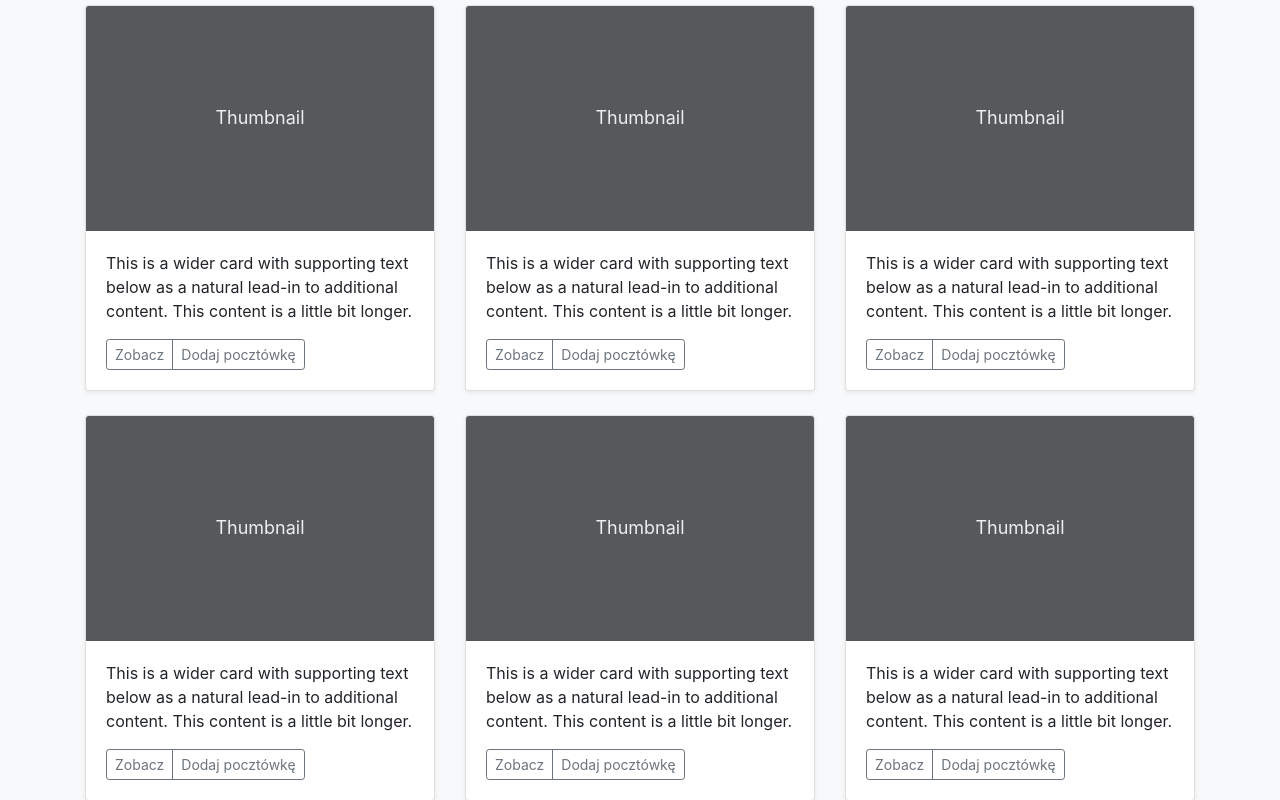
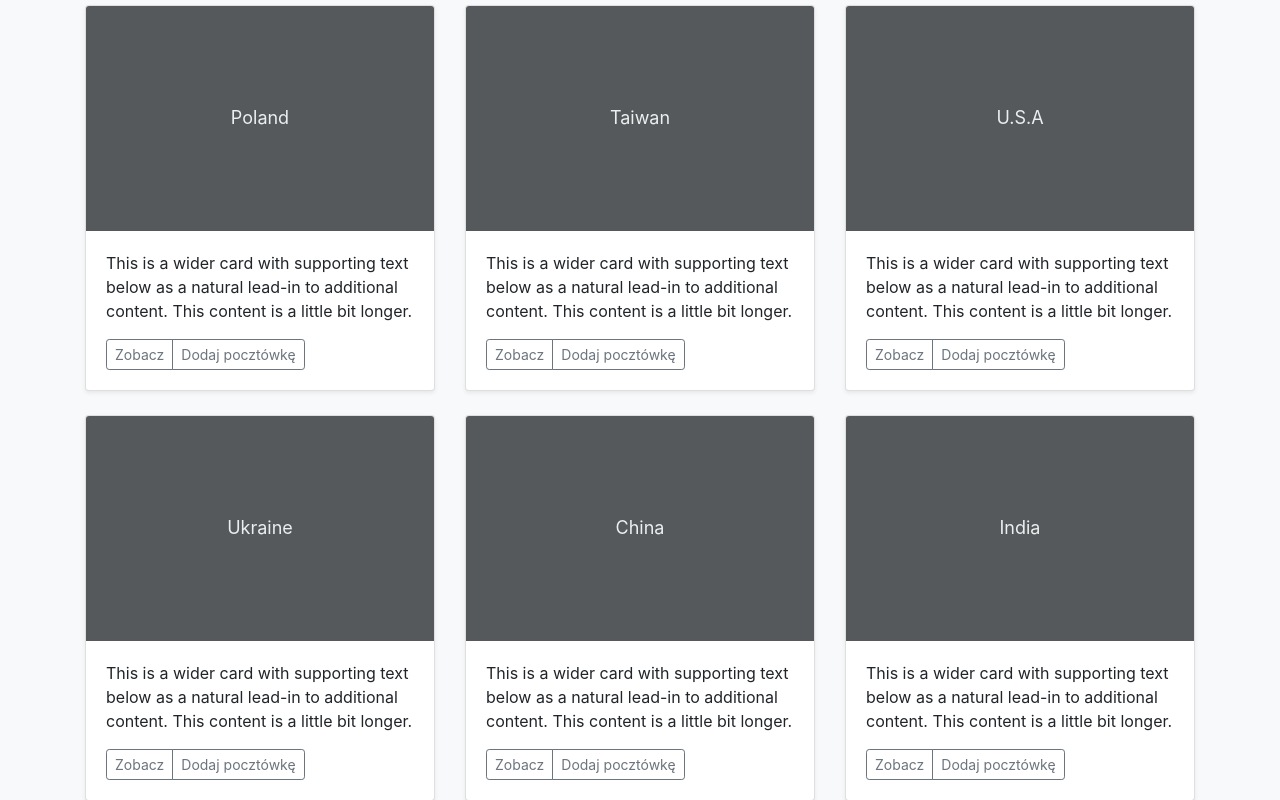
Before and after one commit to YahorKazak/Project-PHP-MVC, a Symfony app: template MyPostCards/templates/MainPage/index.html.twig in a window 1280 px wide. Shown: the part 771-1571 px from the top of the page. Run offline with Twig, Linux system fonts and the light colour scheme; the template is opened without the code that fills it, so the values that code supplies are empty; some libraries are stand-ins or nearby versions.

```diff
--- a/MyPostCards/templates/Image/Germany.html.twig
+++ b/MyPostCards/templates/Image/Germany.html.twig
@@ -5,3 +5,4 @@
 
     {{ form_row(form.brochure) }}
 {{ form_end(form) }}
+<button type="button" class="btn btn-sm btn-outline-secondary" onclick="location.href='http://127.0.0.1:8000/main/page'">Powróć</button>
--- a/MyPostCards/templates/Image/Netherlands.html.twig
+++ b/MyPostCards/templates/Image/Netherlands.html.twig
@@ -5,3 +5,4 @@
 
     {{ form_row(form.brochure) }}
 {{ form_end(form) }}
+<button type="button" class="btn btn-sm btn-outline-secondary" onclick="location.href='http://127.0.0.1:8000/main/page'">Powróć</button>
--- a/MyPostCards/templates/Image/new.html.twig
+++ b/MyPostCards/templates/Image/new.html.twig
@@ -5,3 +5,4 @@
 
     {{ form_row(form.brochure) }}
 {{ form_end(form) }}
+<button type="button" class="btn btn-sm btn-outline-secondary" onclick="location.href='http://127.0.0.1:8000/main/page'">Powróć</button>
--- a/MyPostCards/templates/MainPage/index.html.twig
+++ b/MyPostCards/templates/MainPage/index.html.twig
@@ -126,13 +126,13 @@
 
                 <div class="col-md-4">
                     <div class="card mb-4 shadow-sm">
-                        <svg class="bd-placeholder-img card-img-top" width="100%" height="225" xmlns="http://www.w3.org/2000/svg" preserveAspectRatio="xMidYMid slice" focusable="false" role="img" aria-label="Placeholder: Thumbnail"><title>Placeholder</title><rect width="100%" height="100%" fill="#55595c"/><text x="50%" y="50%" fill="#eceeef" dy=".3em">Thumbnail</text></svg>
+                        <svg class="bd-placeholder-img card-img-top" width="100%" height="225" xmlns="http://www.w3.org/2000/svg" preserveAspectRatio="xMidYMid slice" focusable="false" role="img" aria-label="Placeholder: Thumbnail"><title>Placeholder</title><rect width="100%" height="100%" fill="#55595c"/><text x="50%" y="50%" fill="#eceeef" dy=".3em">Poland</text></svg>
                         <div class="card-body">
                             <p class="card-text">This is a wider card with supporting text below as a natural lead-in to additional content. This content is a little bit longer.</p>
                             <div class="d-flex justify-content-between align-items-center">
                                 <div class="btn-group">
                                     <button type="button" class="btn btn-sm btn-outline-secondary">Zobacz</button>
-                                    <button type="button" class="btn btn-sm btn-outline-secondary" onclick="location.href='http://127.0.0.1:8000/image/new'">Dodaj pocztówkę</button>
+                                    <button type="button" class="btn btn-sm btn-outline-secondary" onclick="location.href='http://127.0.0.1:8000/image/Poland'">Dodaj pocztówkę</button>
                                 </div>
 
                             </div>
@@ -141,13 +141,13 @@
                 </div>
                 <div class="col-md-4">
                     <div class="card mb-4 shadow-sm">
-                        <svg class="bd-placeholder-img card-img-top" width="100%" height="225" xmlns="http://www.w3.org/2000/svg" preserveAspectRatio="xMidYMid slice" focusable="false" role="img" aria-label="Placeholder: Thumbnail"><title>Placeholder</title><rect width="100%" height="100%" fill="#55595c"/><text x="50%" y="50%" fill="#eceeef" dy=".3em">Thumbnail</text></svg>
+                        <svg class="bd-placeholder-img card-img-top" width="100%" height="225" xmlns="http://www.w3.org/2000/svg" preserveAspectRatio="xMidYMid slice" focusable="false" role="img" aria-label="Placeholder: Thumbnail"><title>Placeholder</title><rect width="100%" height="100%" fill="#55595c"/><text x="50%" y="50%" fill="#eceeef" dy=".3em">Taiwan</text></svg>
                         <div class="card-body">
                             <p class="card-text">This is a wider card with supporting text below as a natural lead-in to additional content. This content is a little bit longer.</p>
                             <div class="d-flex justify-content-between align-items-center">
                                 <div class="btn-group">
                                     <button type="button" class="btn btn-sm btn-outline-secondary">Zobacz</button>
-                                    <button type="button" class="btn btn-sm btn-outline-secondary" onclick="location.href='http://127.0.0.1:8000/image/new'">Dodaj pocztówkę</button>
+                                    <button type="button" class="btn btn-sm btn-outline-secondary" onclick="location.href='http://127.0.0.1:8000/image/Taiwan'">Dodaj pocztówkę</button>
                                 </div>
 
                             </div>
@@ -156,13 +156,13 @@
                 </div>
                 <div class="col-md-4">
                     <div class="card mb-4 shadow-sm">
-                        <svg class="bd-placeholder-img card-img-top" width="100%" height="225" xmlns="http://www.w3.org/2000/svg" preserveAspectRatio="xMidYMid slice" focusable="false" role="img" aria-label="Placeholder: Thumbnail"><title>Placeholder</title><rect width="100%" height="100%" fill="#55595c"/><text x="50%" y="50%" fill="#eceeef" dy=".3em">Thumbnail</text></svg>
+                        <svg class="bd-placeholder-img card-img-top" width="100%" height="225" xmlns="http://www.w3.org/2000/svg" preserveAspectRatio="xMidYMid slice" focusable="false" role="img" aria-label="Placeholder: Thumbnail"><title>Placeholder</title><rect width="100%" height="100%" fill="#55595c"/><text x="50%" y="50%" fill="#eceeef" dy=".3em">U.S.A</text></svg>
                         <div class="card-body">
                             <p class="card-text">This is a wider card with supporting text below as a natural lead-in to additional content. This content is a little bit longer.</p>
                             <div class="d-flex justify-content-between align-items-center">
                                 <div class="btn-group">
                                     <button type="button" class="btn btn-sm btn-outline-secondary">Zobacz</button>
-                                    <button type="button" class="btn btn-sm btn-outline-secondary" onclick="location.href='http://127.0.0.1:8000/image/new'">Dodaj pocztówkę</button>
+                                    <button type="button" class="btn btn-sm btn-outline-secondary" onclick="location.href='http://127.0.0.1:8000/image/USA'">Dodaj pocztówkę</button>
                                 </div>
 
                             </div>
@@ -172,13 +172,13 @@
 
                 <div class="col-md-4">
                     <div class="card mb-4 shadow-sm">
-                        <svg class="bd-placeholder-img card-img-top" width="100%" height="225" xmlns="http://www.w3.org/2000/svg" preserveAspectRatio="xMidYMid slice" focusable="false" role="img" aria-label="Placeholder: Thumbnail"><title>Placeholder</title><rect width="100%" height="100%" fill="#55595c"/><text x="50%" y="50%" fill="#eceeef" dy=".3em">Thumbnail</text></svg>
+                        <svg class="bd-placeholder-img card-img-top" width="100%" height="225" xmlns="http://www.w3.org/2000/svg" preserveAspectRatio="xMidYMid slice" focusable="false" role="img" aria-label="Placeholder: Thumbnail"><title>Placeholder</title><rect width="100%" height="100%" fill="#55595c"/><text x="50%" y="50%" fill="#eceeef" dy=".3em">Ukraine</text></svg>
                         <div class="card-body">
                             <p class="card-text">This is a wider card with supporting text below as a natural lead-in to additional content. This content is a little bit longer.</p>
                             <div class="d-flex justify-content-between align-items-center">
                                 <div class="btn-group">
                                     <button type="button" class="btn btn-sm btn-outline-secondary">Zobacz</button>
-                                    <button type="button" class="btn btn-sm btn-outline-secondary" onclick="location.href='http://127.0.0.1:8000/image/new'">Dodaj pocztówkę</button>
+                                    <button type="button" class="btn btn-sm btn-outline-secondary" onclick="location.href='http://127.0.0.1:8000/image/Ukraine'">Dodaj pocztówkę</button>
                                 </div>
 
                             </div>
@@ -187,13 +187,13 @@
                 </div>
                 <div class="col-md-4">
                     <div class="card mb-4 shadow-sm">
-                        <svg class="bd-placeholder-img card-img-top" width="100%" height="225" xmlns="http://www.w3.org/2000/svg" preserveAspectRatio="xMidYMid slice" focusable="false" role="img" aria-label="Placeholder: Thumbnail"><title>Placeholder</title><rect width="100%" height="100%" fill="#55595c"/><text x="50%" y="50%" fill="#eceeef" dy=".3em">Thumbnail</text></svg>
+                        <svg class="bd-placeholder-img card-img-top" width="100%" height="225" xmlns="http://www.w3.org/2000/svg" preserveAspectRatio="xMidYMid slice" focusable="false" role="img" aria-label="Placeholder: Thumbnail"><title>Placeholder</title><rect width="100%" height="100%" fill="#55595c"/><text x="50%" y="50%" fill="#eceeef" dy=".3em">China</text></svg>
                         <div class="card-body">
                             <p class="card-text">This is a wider card with supporting text below as a natural lead-in to additional content. This content is a little bit longer.</p>
                             <div class="d-flex justify-content-between align-items-center">
                                 <div class="btn-group">
                                     <button type="button" class="btn btn-sm btn-outline-secondary">Zobacz</button>
-                                    <button type="button" class="btn btn-sm btn-outline-secondary" onclick="location.href='http://127.0.0.1:8000/image/new'">Dodaj pocztówkę</button>
+                                    <button type="button" class="btn btn-sm btn-outline-secondary" onclick="location.href='http://127.0.0.1:8000/image/China'">Dodaj pocztówkę</button>
                                 </div>
 
                             </div>
@@ -202,13 +202,14 @@
                 </div>
                 <div class="col-md-4">
                     <div class="card mb-4 shadow-sm">
-                        <svg class="bd-placeholder-img card-img-top" width="100%" height="225" xmlns="http://www.w3.org/2000/svg" preserveAspectRatio="xMidYMid slice" focusable="false" role="img" aria-label="Placeholder: Thumbnail"><title>Placeholder</title><rect width="100%" height="100%" fill="#55595c"/><text x="50%" y="50%" fill="#eceeef" dy=".3em">Thumbnail</text></svg>
+                        <svg class="bd-placeholder-img card-img-top" width="100%" height="225" xmlns="http://www.w3.org/2000/svg" preserveAspectRatio="xMidYMid slice" focusable="false" role="img" aria-label="Placeholder: Thumbnail"><title>Placeholder</title><rect width="100%" height="100%" fill="#55595c"/><text x="50%" y="50%" fill="#eceeef" dy=".3em">India </text></svg>
+
                         <div class="card-body">
                             <p class="card-text">This is a wider card with supporting text below as a natural lead-in to additional content. This content is a little bit longer.</p>
                             <div class="d-flex justify-content-between align-items-center">
                                 <div class="btn-group">
                                     <button type="button" class="btn btn-sm btn-outline-secondary">Zobacz</button>
-                                    <button type="button" class="btn btn-sm btn-outline-secondary" onclick="location.href='http://127.0.0.1:8000/image/new'">Dodaj pocztówkę</button>
+                                    <button type="button" class="btn btn-sm btn-outline-secondary" onclick="location.href='http://127.0.0.1:8000/image/India'">Dodaj pocztówkę</button>
                                 </div>
 
                             </div>
```
Also changed, not shown: MyPostCards/templates/Image/new.html — копия (3).twig (deleted, +0 -7 lines), MyPostCards/templates/Image/new.html — копия (4).twig (deleted, +0 -7 lines).
